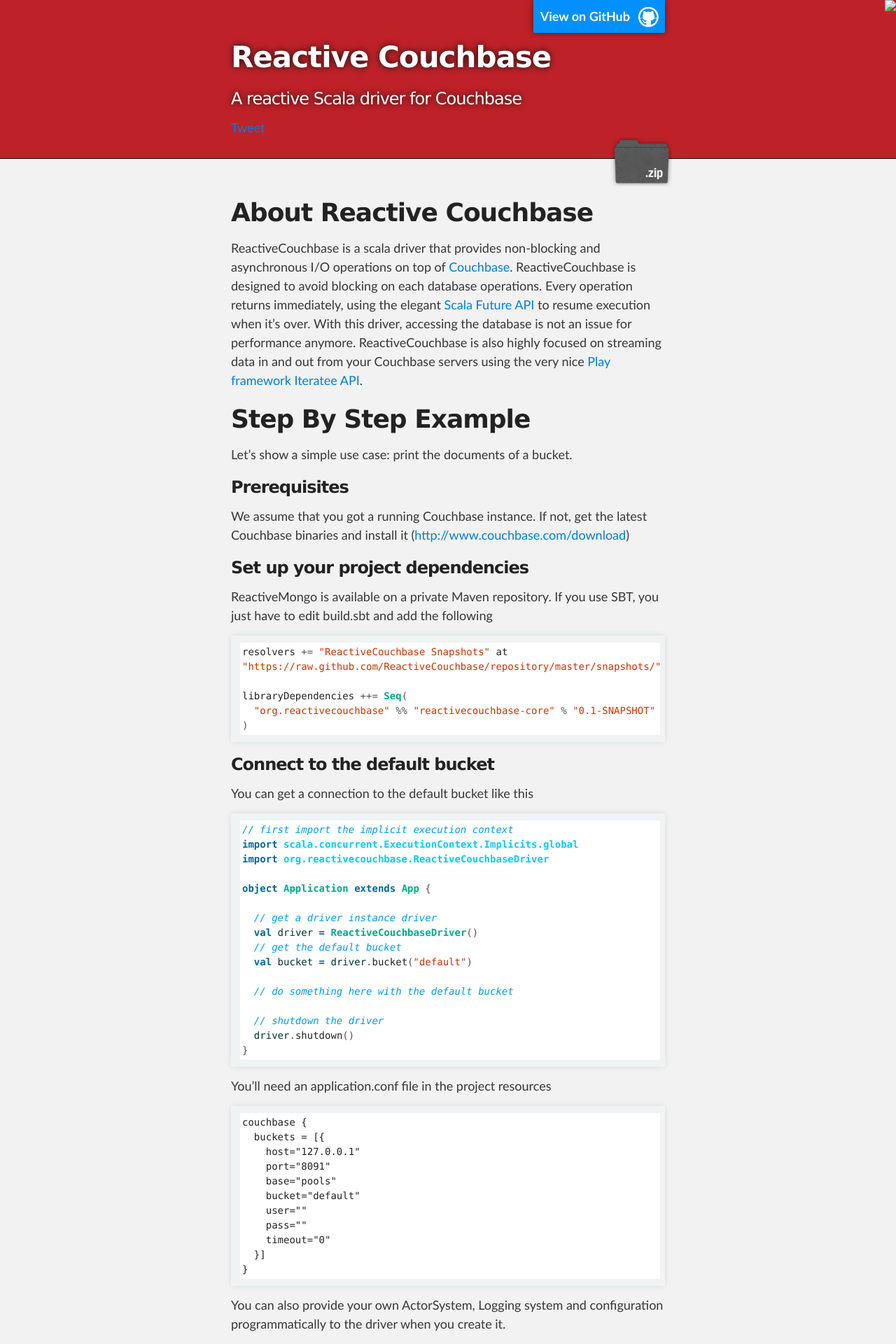
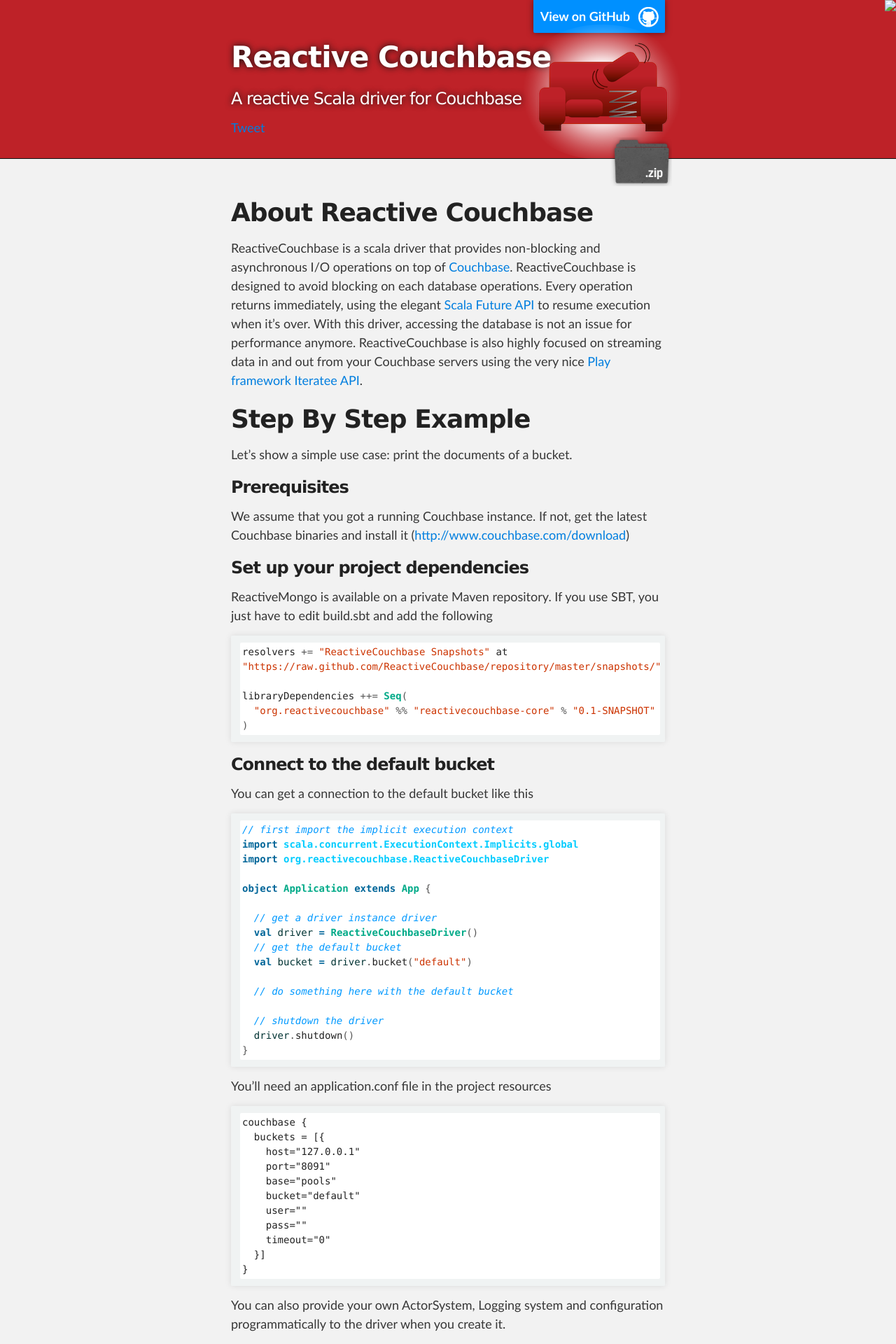
Before and after one commit to hxtpoe/reactivecouchbase.github.io, a Jekyll site: the page built from index.md, in a window 1280 px wide. Shown: the top 1920 px of the page at 70% size. Built offline with Jekyll 4.4.1, drawn with Linux system fonts in a browser that asks for light colours; Markdown is read by kramdown in place of the engine named in the settings; comment, search, counter and statistics services are not loaded.

Commit message:
Add logo

```diff
--- a/_layouts/default.html
+++ b/_layouts/default.html
@@ -49,6 +49,17 @@
             #downloads {
                 background: none;
             }
+            #reactivecouchbaselogo {
+              display: block;
+              position: absolute;
+              top: 35px;
+              right: -25px;
+              z-index: 10;
+              width: 250px;
+              height: 193px;
+              padding: 10px 50px 10px 10px;
+              background: url('../images/logo.png') no-repeat 100% 100%;
+            }
         </style>
     </head>
     <body>
@@ -60,7 +71,7 @@
         <div id="header_wrap" class="outer">
             <header class="inner">
               <a id="forkme_banner" href="https://github.com/ReactiveCouchbase">View on GitHub</a>
-
+              <div id="reactivecouchbaselogo"></div>
               <h1 id="project_title">Reactive Couchbase</h1>
               <h3 id="project_tagline">A reactive Scala driver for Couchbase</h3>
               <section id="social">
```
Also changed, not shown: images/canap-logo.png (added), images/canp-logo3.png (added), images/logo-small.png (added), images/logo.png (added).
